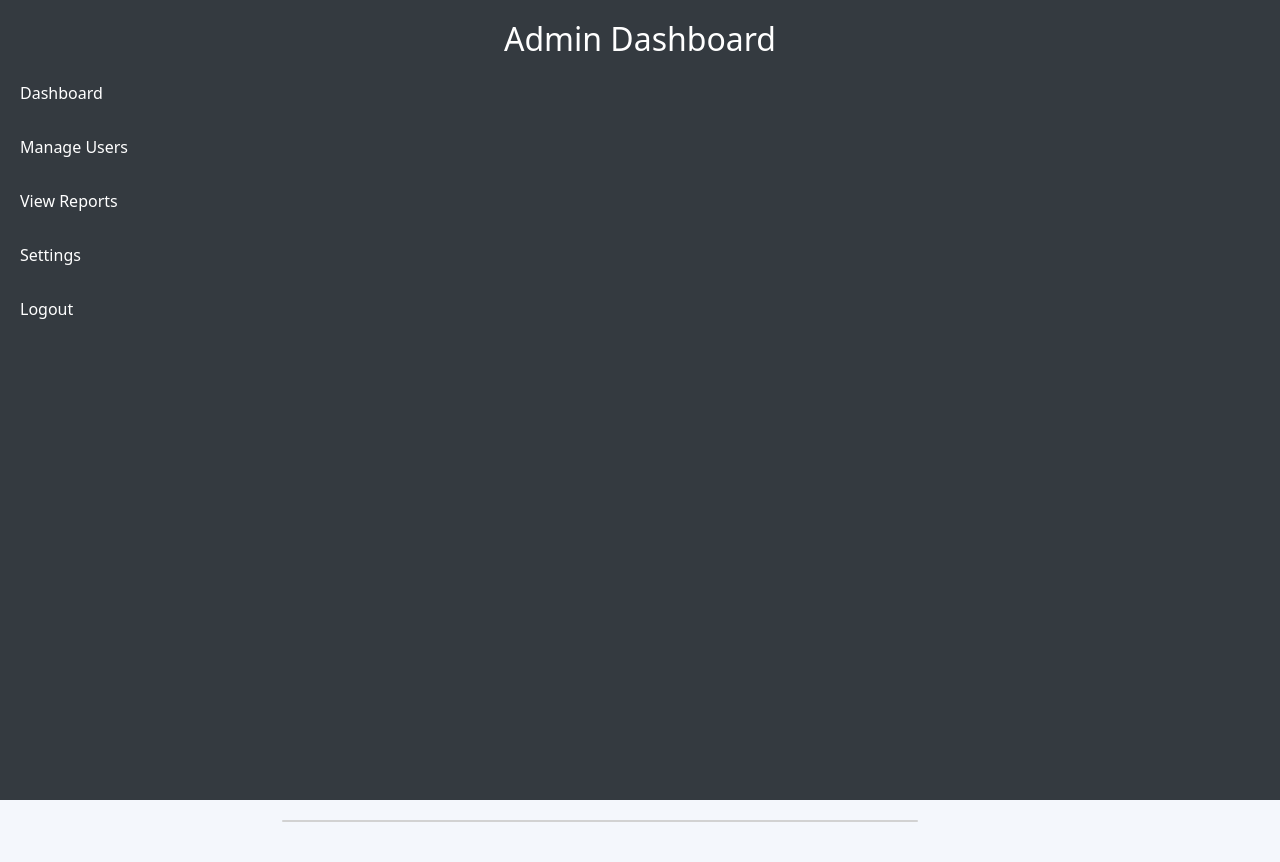
After one commit to brijithalal/LMS, a Django app: template onlinelibrarymanagement/library/templates/library/admin_dashboard.html in a window 1280 px wide. The commit adds this page. Run offline with Django 3.2, Linux system fonts and the light colour scheme; the template is opened without the code that fills it, so the values that code supplies are empty.

Commit message:
admin dashboard

```diff
--- /dev/null
+++ b/onlinelibrarymanagement/library/templates/library/admin_dashboard.html
@@ -0,0 +1,110 @@
+<!DOCTYPE html>
+<html lang="en">
+<head>
+    <meta charset="UTF-8">
+    <meta name="viewport" content="width=device-width, initial-scale=1.0">
+    <title>Admin Dashboard</title>
+    <!-- Bootstrap CSS -->
+    <link href="https://cdn.jsdelivr.net/npm/bootstrap@5.3.0/dist/css/bootstrap.min.css" rel="stylesheet">
+    <style>
+        body {
+            background-color: #f4f7fc;
+            margin: 0;
+            padding: 0;
+        }
+        .sidebar {
+            background-color: #343a40;
+            color: white;
+            min-height: 100vh;
+            padding-top: 20px;
+        }
+        .sidebar a {
+            color: white;
+            text-decoration: none;
+            padding: 15px 20px;
+            display: block;
+        }
+        .sidebar a:hover {
+            background-color: #495057;
+        }
+        .content {
+            margin-left: 250px;
+            padding: 20px;
+        }
+        .header {
+            background-color: #007bff;
+            color: white;
+            padding: 15px 30px;
+        }
+        .welcome-message {
+            margin-top: 30px;
+        }
+        .card {
+            margin-bottom: 20px;
+        }
+    </style>
+</head>
+<body>
+    <!-- Sidebar -->
+    <div class="sidebar">
+        <h2 class="text-center text-white">Admin Dashboard</h2>
+        <a href="#">Dashboard</a>
+        <a href="#">Manage Users</a>
+        <a href="#">View Reports</a>
+        <a href="#">Settings</a>
+        <a href="#">Logout</a>
+    </div>
+
+    <!-- Main Content -->
+    <div class="content">
+        {% comment %} <div class="header">
+            <h3>Welcome, Admin!</h3>
+        </div> {% endcomment %}
+
+        <div class="container">
+            <div class="row">
+                <div class="col-md-8">
+                    <div class="card">
+                        {% comment %} <div class="card-body">
+                            <h4 class="card-title">Overview</h4>
+                            <p class="card-text">This is your admin dashboard. You can manage users, view reports, and adjust settings from the sidebar.</p>
+                        </div> {% endcomment %}
+                    </div>
+
+                    {% comment %} <div class="card">
+                        <div class="card-body">
+                            <h4 class="card-title">Recent Activity</h4>
+                            <ul>
+                                <li>User John Doe created a new account.</li>
+                                <li>Report generated for September sales.</li>
+                                <li>User Jane Smith updated their profile.</li>
+                            </ul>
+                        </div>
+                    </div>
+                </div> {% endcomment %}
+{% comment %}
+                <div class="col-md-4">
+                    <div class="card">
+                        <div class="card-body">
+                            <h4 class="card-title">Quick Actions</h4>
+                            <ul>
+                                <li><a href="#">Add New User</a></li>
+                                <li><a href="#">Generate Report</a></li>
+                                <li><a href="#">Settings</a></li>
+                            </ul>
+                        </div>
+                    </div>
+                </div>
+            </div> {% endcomment %}
+
+            {% comment %} <div class="welcome-message">
+                <h5>Welcome to the Admin Dashboard!</h5>
+                <p>Here you can manage all aspects of the platform. Please use the sidebar to navigate through the admin panel.</p>
+            </div> {% endcomment %}
+        </div>
+    </div>
+
+    <!-- Bootstrap JS Bundle -->
+    <script src="https://cdn.jsdelivr.net/npm/bootstrap@5.3.0/dist/js/bootstrap.bundle.min.js"></script>
+</body>
+</html>
--- a/onlinelibrarymanagement/library/templates/library/register_form.html
+++ b/onlinelibrarymanagement/library/templates/library/register_form.html
@@ -3,7 +3,7 @@
 <head>
     <meta charset="UTF-8">
     <meta name="viewport" content="width=device-width, initial-scale=1.0">
-    <title>Login</title>
+    <title>Registration</title>
     <!-- Bootstrap CSS -->
     <link href="https://cdn.jsdelivr.net/npm/bootstrap@5.3.0/dist/css/bootstrap.min.css" rel="stylesheet">
     <style>
--- a/onlinelibrarymanagement/library/urls.py
+++ b/onlinelibrarymanagement/library/urls.py
@@ -4,5 +4,7 @@ from . import views
 urlpatterns =[
     path('',views.home,name='home_path'),
     path('accounts/login/',views.user_login,name='login'),
+       path('admin_dashboard/', views.admin_dashboard, name='admin_dashboard'),
     path('accounts/register/',views.register,name='register')
+
 ]
```
Also changed, not shown: onlinelibrarymanagement/library/views.py (+62 -18 lines), onlinelibrarymanagement/library/forms.py (line endings or trailing spaces).
